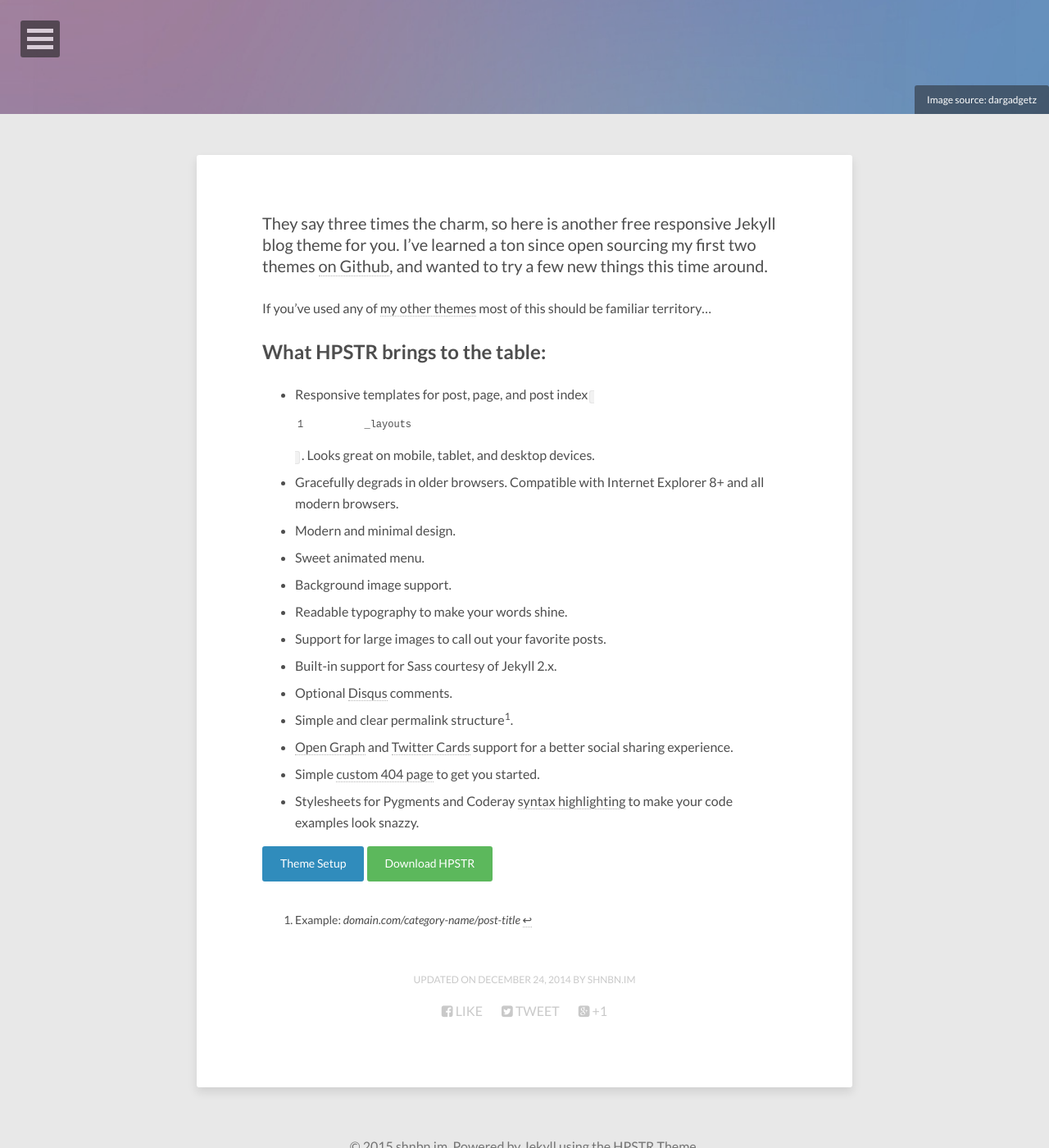
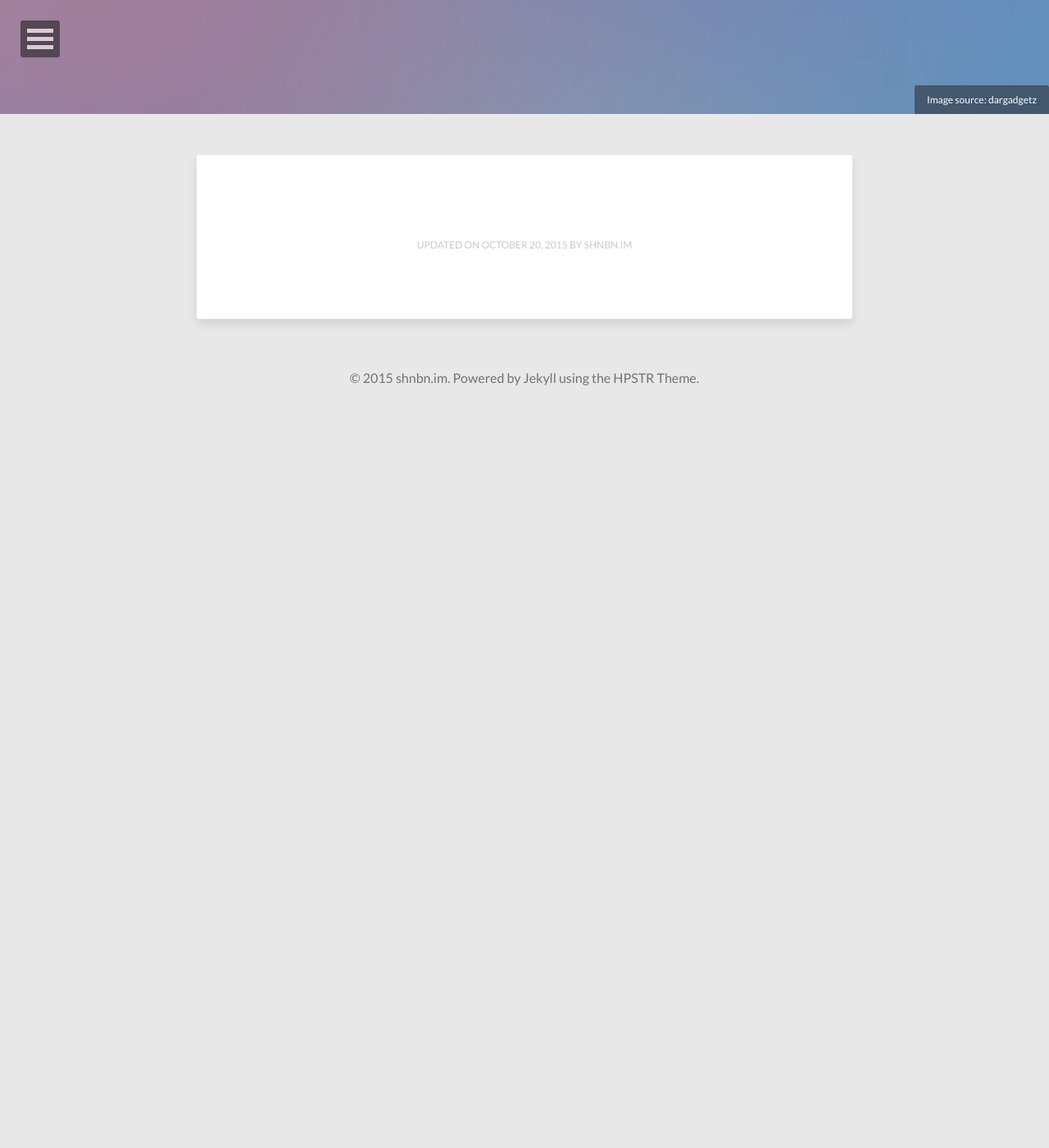
Before and after one commit to sh4wnb8n/sh4wnb8n.github.io, a Jekyll site: the page built from about/index.md, in a window 1280 px wide and 1400 px high, scrolled down 261 px. Shown: the whole window at 82% size. Built offline with Jekyll 4.4.1, drawn with Linux system fonts in a browser that asks for light colours; nearby versions of some CDN libraries; after the commit the page ends 900 px from its top, so only the background shows below that; some of the changed text lies outside the part shown.

Commit message:
flush theme's about page.

```diff
--- a/about/index.md
+++ b/about/index.md
@@ -1,34 +1,11 @@
 ---
 layout: page
-title: About the Jekyll Theme
+title: About Me
 image:
   feature: abstract-5.jpg
   credit: dargadgetz
   creditlink: http://www.dargadgetz.com/ios-7-abstract-wallpaper-pack-for-iphone-5-and-ipod-touch-retina/
 comments: false
-modified: 2014-12-24
+modified: 2015-10-20
+share: false
 ---
-
-They say three times the charm, so here is another free responsive Jekyll blog theme for you. I've learned a ton since open sourcing my first two themes [on Github](http://github.com/mmistakes), and wanted to try a few new things this time around.
-
-If you've used any of [my other themes](http://mademistakes.com/work/jekyll-themes/) most of this should be familiar territory...
-
-## What HPSTR brings to the table:
-
-* Responsive templates for post, page, and post index `_layouts`. Looks great on mobile, tablet, and desktop devices.
-* Gracefully degrads in older browsers. Compatible with Internet Explorer 8+ and all modern browsers.
-* Modern and minimal design.
-* Sweet animated menu.
-* Background image support.
-* Readable typography to make your words shine.
-* Support for large images to call out your favorite posts.
-* Built-in support for Sass courtesy of Jekyll 2.x.
-* Optional [Disqus](http://disqus.com) comments.
-* Simple and clear permalink structure[^1].
-* [Open Graph](https://developers.facebook.com/docs/opengraph/) and [Twitter Cards](https://dev.twitter.com/docs/cards) support for a better social sharing experience.
-* Simple [custom 404 page]({{ site.url }}/404.html) to get you started.
-* Stylesheets for Pygments and Coderay [syntax highlighting]({{ site.url }}/code-highlighting-post/) to make your code examples look snazzy.
-
-<div markdown="0"><a href="{{ site.url }}/theme-setup/" class="btn btn-info">Theme Setup</a> <a href="https://github.com/mmistakes/hpstr-jekyll-theme" class="btn btn-success">Download HPSTR</a></div>
-
-[^1]: Example: *domain.com/category-name/post-title*
```
